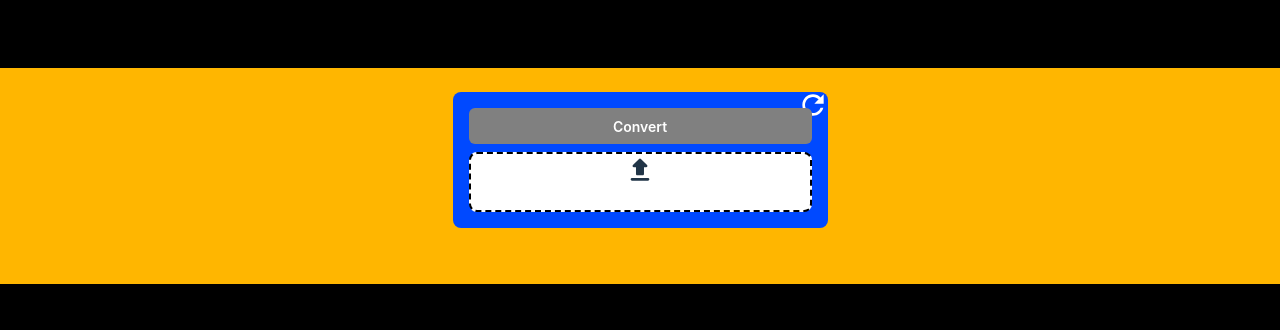
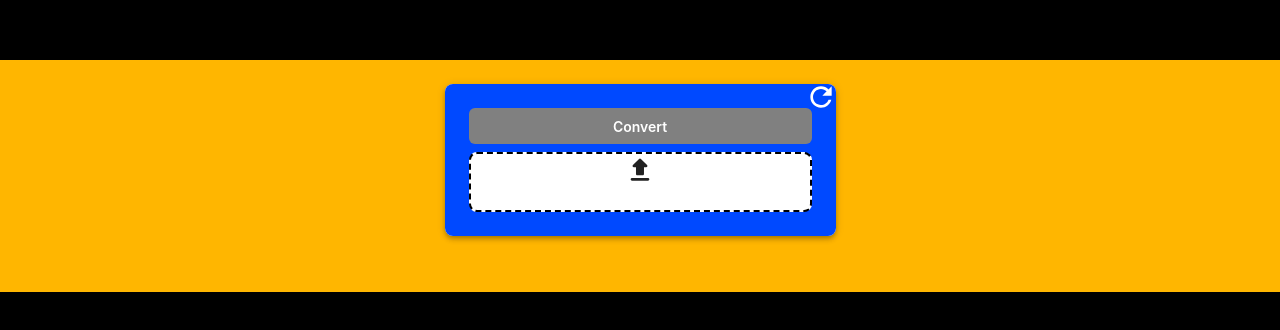
Before and after one commit to gmsat/excel-to-json-converter, a React (Vite) app in the folder client/: page / in a window 1280 px wide. Shown: the part 224-554 px from the top of the page. Built offline with nearby package versions, Linux system fonts and the light colour scheme.

Commit message:
Some minor style changes

```diff
--- a/client/src/components/upload-download/UploadDownload.tsx
+++ b/client/src/components/upload-download/UploadDownload.tsx
@@ -1,6 +1,6 @@
 import React, { useContext, useRef } from 'react';
 import MyContext from "../../context/my-context/MyContext";
-import { Input, TextField, FormLabel, Grid, Grow, Fab } from "@mui/material";
+import { Input, TextField, FormLabel, Grid, Grow, Fab, Paper } from "@mui/material";
 import { Input as JoyInput, Box, Button, IconButton } from "@mui/joy";
 import FileUploadRoundedIcon from '@mui/icons-material/FileUploadRounded';
 import { HeaderInput } from "../data-keys/HeaderInput";
@@ -96,12 +96,13 @@ const UploadDownload: React.FC<UploadDownloadProps> = ({downloadLink,
   return (
     <Grid container sx={containerStyle}>
 
+      <Paper variant={"elevation"} sx={{borderRadius: 2}} elevation={4}>
         <Grid container display={"flex"} flexDirection={"column"} justifyContent={"center"} alignItems={"flex-start"} gap={1} flex={1}
               sx={{
                 backgroundColor: "#0049FF",
-              padding: 2,
-              borderRadius: 2,
-              position: "relative"
+                padding: 3,
+                position: "relative",
+                borderRadius: 2
               }}>
 
           <IconButton variant={"plain"} sx={ResetButtonStyle} onClick={handleReset}>
@@ -109,11 +110,6 @@ const UploadDownload: React.FC<UploadDownloadProps> = ({downloadLink,
           </IconButton>
 
           <Grid container display={"flex"} flexDirection={"row"} justifyContent={"space-between"} alignItems={"center"} spacing={2}>
-
-          {/*<Grid item display={"flex"} flexDirection={"column"} width={"100%"} flex={1}>*/}
-          {/*  <label style={{fontSize: "0.8rem", color: "white"}} htmlFor="set-header">Header</label>*/}
-          {/*  <TextField inputProps={HeaderInputProps} sx={{backgroundColor: "white", borderRadius: 1, width: "100%"}} size={"small"} id={"set-header"} type={"text"} value={header} onChange={changeHeader}/>*/}
-          {/*</Grid>*/}
 
             <Grid item flex={2} alignSelf={"flex-end"}>
               <Button disabled={!outputExists} style={{width: "100%", backgroundColor: `${outputExists ? "#23C0AD" : "grey"}`, color: "white"}} type={"submit"} onClick={handleSubmit}>Convert</Button>
@@ -127,6 +123,7 @@ const UploadDownload: React.FC<UploadDownloadProps> = ({downloadLink,
           </Grid>
 
         </Grid>
+      </Paper>
 
       <Grid container display={"flex"} flexDirection={"row"} margin={"auto"} gap={1} width={"30%"} sx={{justifyContent: "center", alignItems: "center"}} flex={1}>
 
```
Lines whose indentation alone changed are shown as unchanged.
